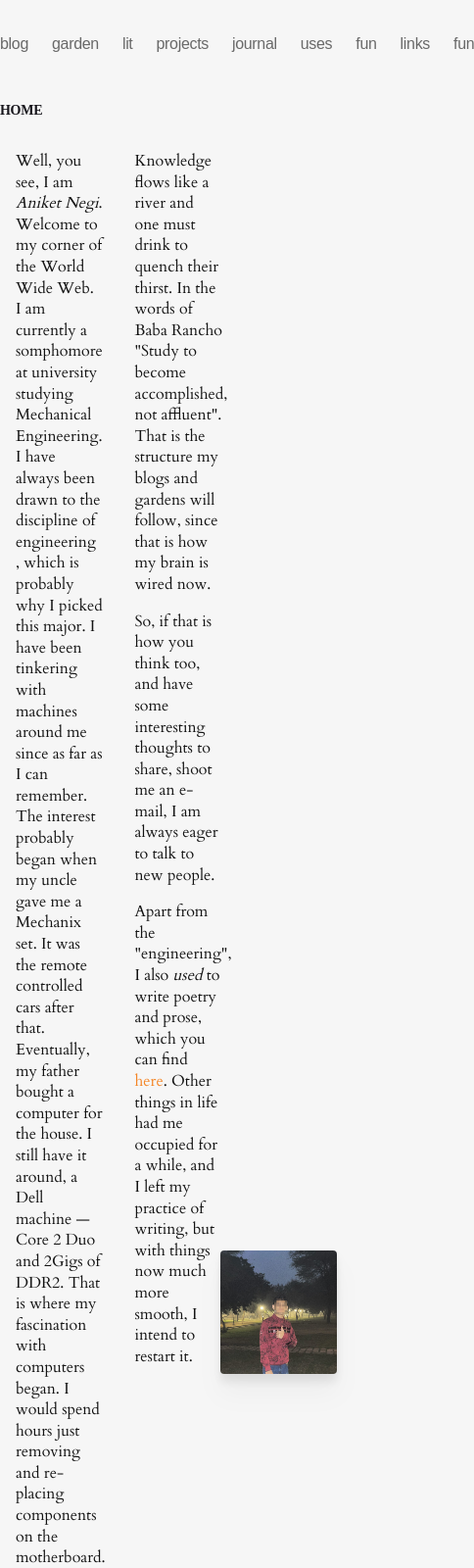
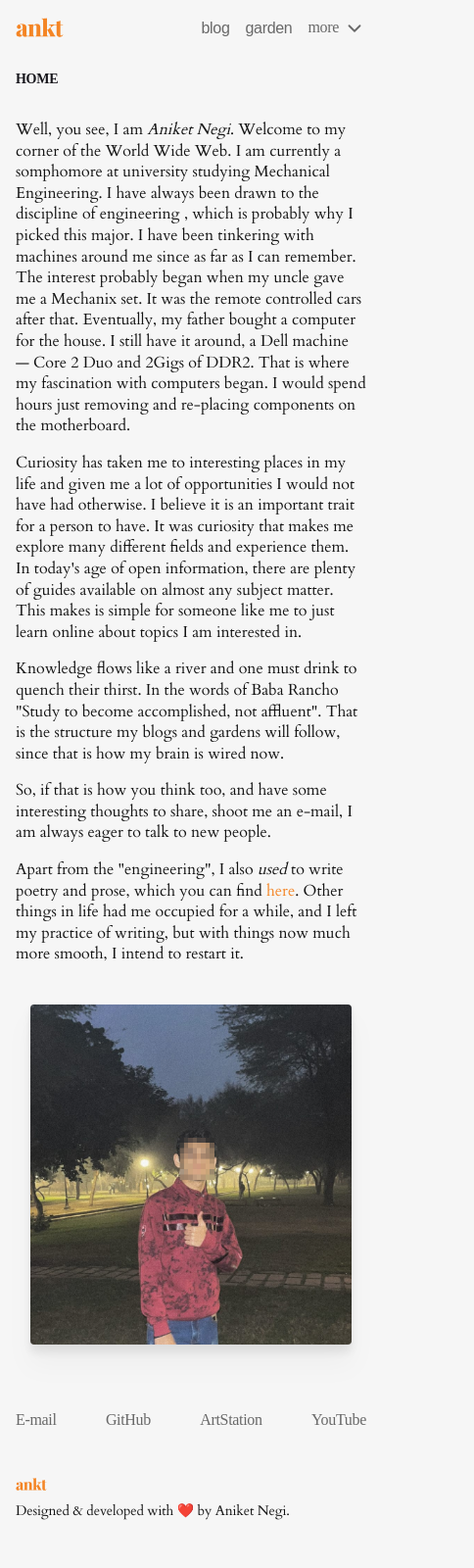
Before and after one commit to aniketnegi/www, an Astro site: page / in a window 390 px wide. Shown: the top 1600 px of the page at 98% size, 484 px wide, since content can reach past the window. Built offline with nearby package versions, Linux system fonts and the light colour scheme; Astro itself is replaced by a stand-in of ours.

Commit message:
responsive for mobile and desktop
TODO: make the mobile nav work with or without react

```diff
--- a/astro.config.mjs
+++ b/astro.config.mjs
@@ -1,9 +1,10 @@
 import { defineConfig } from 'astro/config';
+import tailwind from "@astrojs/tailwind";
 
-import tailwind from "@astrojs/tailwind";
+import react from "@astrojs/react";
 
 // https://astro.build/config
 export default defineConfig({
-  integrations: [tailwind()],
-  site: "https://aniketnegi.vercel.app",
+  integrations: [tailwind(), react()],
+  site: "https://aniketnegi.vercel.app"
 });
--- a/package.json
+++ b/package.json
@@ -11,10 +11,16 @@
   },
   "dependencies": {
     "@astrojs/check": "^0.5.10",
+    "@astrojs/react": "^3.3.4",
     "@astrojs/tailwind": "^5.1.0",
     "@fontsource-variable/manrope": "^5.0.20",
     "@fontsource/cardo": "^5.0.13",
+    "@types/react": "^18.3.2",
+    "@types/react-dom": "^18.3.0",
     "astro": "^4.7.1",
+    "lucide-react": "^0.378.0",
+    "react": "^18.3.1",
+    "react-dom": "^18.3.1",
     "tailwindcss": "^3.4.3",
     "typescript": "^5.4.5"
   }
--- a/src/components/Footer.astro
+++ b/src/components/Footer.astro
@@ -6,8 +6,9 @@
 import logo from "../imgs/ankt.svg";
 ---
 
+<!-- Large screens -->
 <footer
-    class="mt-20 mb-8 flex flex-row justify-between items-center lg:max-w-7xl w-full"
+    class="hidden sm:mt-20 sm:mb-8 sm:flex sm:flex-row sm:justify-between sm:items-center lg:max-w-7xl sm:w-full"
 >
     <div class="left flex flex-col space-y-2 justify-center items-start">
         <Image
@@ -21,17 +22,17 @@
     </div>
 
     <div class="right flex flex-row items-center space-x-20">
-        <div class="flex flex-col items-center space-y-4 h-full">
+        <div class="flex flex-col items-center space-y-6 h-full">
             <div class="flex flex-col items-center space-y-1">
                 <p>Contact Me</p>
                 <!-- <p class="sub">(GPG signature TBD)</p> -->
             </div>
 
-            <ul class="flex flex-row justify-between space-x-6">
+            <ul class="flex flex-row justify-between space-x-6 text-LM-Nav-Unselected">
                 {
                     footerLinks.contact.map((footerLink) => (
                         <li>
-                            <a target="_blank" href={footerLink.href}>
+                            <a class="hover:text-LM-Nav-Selected" target="_blank" href={footerLink.href}>
                                 {footerLink.name}
                             </a>
                         </li>
@@ -41,14 +42,14 @@
         </div>
         <!-- h-full in the div below is not working for some reason -->
         <!-- TODO: reomve the hardcoded space-y and make h-full work -->
-        <div class="flex flex-col items-center justify-between space-y-4">
+        <div class="flex flex-col items-center justify-between space-y-6">
             <p>Portfolios</p>
 
-            <ul class="flex flex-row justify-between space-x-6">
+            <ul class="flex flex-row justify-between space-x-6 text-LM-Nav-Unselected">
                 {
                     footerLinks.portfolio.map((footerLink) => (
                         <li>
-                            <a target="_blank" href={footerLink.href}>
+                            <a class="hover:text-LM-Nav-Selected" target="_blank" href={footerLink.href}>
                                 {footerLink.name}
                             </a>
                         </li>
@@ -56,6 +57,51 @@
                 }
             </ul>
         </div>
+    </div>
+</footer>
+
+<!-- Phone Screens -->
+<footer
+    class="sm:hidden mt-12 mb-8 flex flex-col items-center w-full space-y-12"
+>
+    <ul class="flex flex-row justify-between w-full text-LM-Nav-Unselected">
+        {
+            footerLinks.contact.map((footerLink) => (
+                <li>
+                    <a
+                        class="hover:text-LM-Nav-Selected"
+                        target="_blank"
+                        href={footerLink.href}
+                    >
+                        {footerLink.name}
+                    </a>
+                </li>
+            ))
+        }
+        {
+            footerLinks.portfolio.map((footerLink) => (
+                <li>
+                    <a
+                        class="hover:text-LM-Nav-Selected"
+                        target="_blank"
+                        href={footerLink.href}
+                    >
+                        {footerLink.name}
+                    </a>
+                </li>
+            ))
+        }
+    </ul>
+
+    <div class="mob flex flex-col space-y-3 justify-center items-start w-full">
+        <Image
+            src={logo}
+            alt="Aniket Negi's personal Logo"
+            width={32}
+            height={21}
+            loading="eager"
+        />
+        <p>Designed & developed with ❤️ by Aniket Negi.</p>
     </div>
 </footer>
 
@@ -69,8 +115,16 @@
         line-height: 135.292%; /* 1.35294rem */
         letter-spacing: -0.01rem;
     }
+    .mob p {
+        color: var(--Light-Mode-LM---Text, #141414);
+        font-family: "Cardo";
+        font-size: 0.875rem;
+        font-style: normal;
+        font-weight: 400;
+        line-height: 135.292%; /* 1.18381rem */
+        letter-spacing: -0.00875rem;
+    }
     ul li a {
-        color: var(--Light-Mode-LM---Nav-Unselected, #696969);
         font-family: "Manrope Variable";
         font-size: 1rem;
         font-style: normal;
--- a/src/components/Nav.astro
+++ b/src/components/Nav.astro
@@ -1,16 +1,19 @@
 ---
 import { Image } from "astro:assets";
+import { Icon } from "astro-icon/components";
 
 import { navLinks } from "../data/navLinks";
 
 import Breadcrumbs from "./Breadcrumbs.astro";
+import NavMoreButton from "./NavMoreButton";
 
 import logo from "../imgs/ankt.svg";
 ---
 
-<nav class="flex flex-col items-start space-y-12">
+<!-- Desktop Screens -->
+<nav class="hidden sm:flex sm:flex-col sm:items-start sm:space-y-12">
     <div class="flex flex-row justify-between items-center w-full">
-        <button>
+        <button class="hidden sm:block">
             <Image
                 src={logo}
                 alt="Aniket Negi's personal Logo"
@@ -20,11 +23,16 @@
             />
         </button>
 
-        <ul class="flex flex-row justify-between space-x-6">
+        <ul
+            class="flex flex-row justify-between space-x-6 text-LM-Nav-Unselected"
+        >
             {
                 navLinks.map((navLink) => (
                     <li>
-                        <a class="hover:text-[#16151B]" href={navLink.href}>
+                        <a
+                            class="hover:text-LM-Nav-Selected"
+                            href={navLink.href}
+                        >
                             {navLink.name}
                         </a>
                     </li>
@@ -35,9 +43,33 @@
     <Breadcrumbs />
 </nav>
 
+<!-- Phone Screens -->
+<nav class="sm:hidden flex flex-col items-start space-y-8">
+    <div class="flex flex-row justify-between items-center w-full">
+        <button>
+            <Image
+                src={logo}
+                alt="Aniket Negi's personal Logo"
+                width={49}
+                height={32}
+                loading="eager"
+            />
+        </button>
+
+        <ul class="flex flex-row items-center space-x-4 text-LM-Nav-Unselected">
+            <li>
+                <a class="hover:text-LM-Nav-Selected" href="/blog/">blog</a>
+            </li>
+            <li>
+                <a class="hover:text-LM-Nav-Selected" href="/garden/">garden</a>
+            </li>
+            <NavMoreButton client:visible />
+        </ul>
+    </div>
+    <Breadcrumbs />
+</nav>
 <style>
     li a {
-        color: var(--Light-Mode-LM---Nav-Unselected, #696969);
         font-family: "Manrope Variable", sans-serif;
         font-size: 1rem;
         font-style: normal;
@@ -45,4 +77,12 @@
         line-height: normal;
         letter-spacing: -0.02rem;
     }
+    button {
+        font-family: "Manrope Variable";
+        font-size: 1rem;
+        font-style: normal;
+        font-weight: 500;
+        line-height: normal;
+        letter-spacing: -0.02rem;
+    }
 </style>
--- /dev/null
+++ b/src/components/NavMoreButton.tsx
@@ -0,0 +1,44 @@
+import React, { useState } from "react";
+import { ChevronDown } from "lucide-react";
+// handle the mobile nav menu here instead of Astro
+// TODO: is this good practice??
+// very sketchy imo
+// doing this because i don't want to make the entire nav a react component, and instead only the more button. is that wise, or is my resistance to ReactJS futile?
+// am i getting performance, bundle size benefits or is this in vain?
+
+
+// so many hacks
+const css: string = `
+    button {
+        font-family: "Manrope Variable";
+        font-size: 1rem;
+        font-style: normal;
+        font-weight: 500;
+        line-height: normal;
+        letter-spacing: -0.02rem;
+    }`
+
+function NavMoreButton() {
+
+    const [toggled, setToggled] = useState(false);
+
+    function toggle() {
+        setToggled(!toggled);
+    }
+    return (
+        <>
+            {/* ml-4 is react and astro weird behaviour ke liye hack */}
+            <button
+                className="ml-4 flex flex-row justify-between items-center space-x-1 text-LM-Nav-Unselected hover:text-LM-Nav-Selected"
+                onClick={toggle}
+            ><span>more</span>
+                <ChevronDown className="pt-0.5" /></button>
+
+            {toggled && <div className="bg-LM-Background h-screen w-screen z-100" />}
+
+            <style>{css}</style>
+        </>
+    )
+}
+
+export default NavMoreButton;
--- a/src/data/navLinks.ts
+++ b/src/data/navLinks.ts
@@ -37,7 +37,7 @@
         href: "/links/",
     },
     {
-        name: "fun",
+        name: "pgp",
         href: "/pgp/",
     },
 ]
--- a/src/layouts/BaseLayout.astro
+++ b/src/layouts/BaseLayout.astro
@@ -22,11 +22,11 @@
     <head>
         <Head title={title} />
     </head>
-    <body class="bg-LM-Background flex flex-col items-center min-h-screen">
-        <header class="mt-8 mb-4 w-full xl:max-w-7xl md:max-w-4xl mx-4">
+    <body class="bg-LM-Background flex flex-col items-center min-h-screen mx-4">
+        <header class="my-4 w-full xl:max-w-7xl xl:my-8">
             <Nav />
         </header>
-        <main class="my-4 h-auto xl:max-w-7xl lg:max-w-4xl mx-4">
+        <main class="my-4 h-auto xl:max-w-7xl xl:my-0">
             <slot />
         </main>
 
--- a/src/pages/index.astro
+++ b/src/pages/index.astro
@@ -9,11 +9,9 @@
 ---
 
 <BaseLayout>
-    <div
-        class="flex flex-row justify-between  items-center w-full"
-    >
-        <div class="flex flex-row space-x-8 w-1/2">
-            <div class="flex flex-col space-y-4 w-1/2">
+    <div class="flex sm:flex-row flex-col justify-between items-center w-full">
+        <div class="flex sm:flex-row flex-col sm:space-x-8 sm:w-1/2 w-full">
+            <div class="flex flex-col space-y-4 sm:w-1/2 w-full mb-2">
                 <p>
                     Well, you see, I am <em>Aniket Negi</em>. Welcome to my
                     corner of the World Wide Web. I am currently a somphomore at
@@ -40,7 +38,7 @@
                     to just learn online about topics I am interested in.
                 </p>
             </div>
-            <div class="flex flex-col space-y-4 w-1/2">
+            <div class="flex flex-col space-y-4 sm:w-1/2 w-full mt-2">
                 <p>
                     Knowledge flows like a river and one must drink to quench
                     their thirst. In the words of Baba Rancho "Study to become
@@ -65,9 +63,9 @@
             </div>
         </div>
 
-        <div class="w-1/2 flex justify-center items-center">
+        <div class="sm:w-1/2 w-full flex justify-center items-center">
             <Image
-                class="rounded drop-shadow-xl w-4/6"
+                class="rounded drop-shadow-xl sm:w-4/6 w-11/12 mt-10"
                 src={poji}
                 alt="my photograph"
                 loading="eager"
--- a/tailwind.config.mjs
+++ b/tailwind.config.mjs
@@ -8,7 +8,9 @@
 
 			// Light Mode
 			"LM-Background": "#F6F6F6",
+			"LM-Nav-Unselected": "#696969",
 			"LM-Nav-Selected": "#16151B",
+			"LM-Text": "#141414",
 
 
 			// Dark Mode
--- a/tsconfig.json
+++ b/tsconfig.json
@@ -1,3 +1,7 @@
 {
-  "extends": "astro/tsconfigs/strict"
+  "extends": "astro/tsconfigs/strict",
+  "compilerOptions": {
+    "jsx": "react-jsx",
+    "jsxImportSource": "react"
+  }
 }
```
Also changed, not shown: 1 other file.
